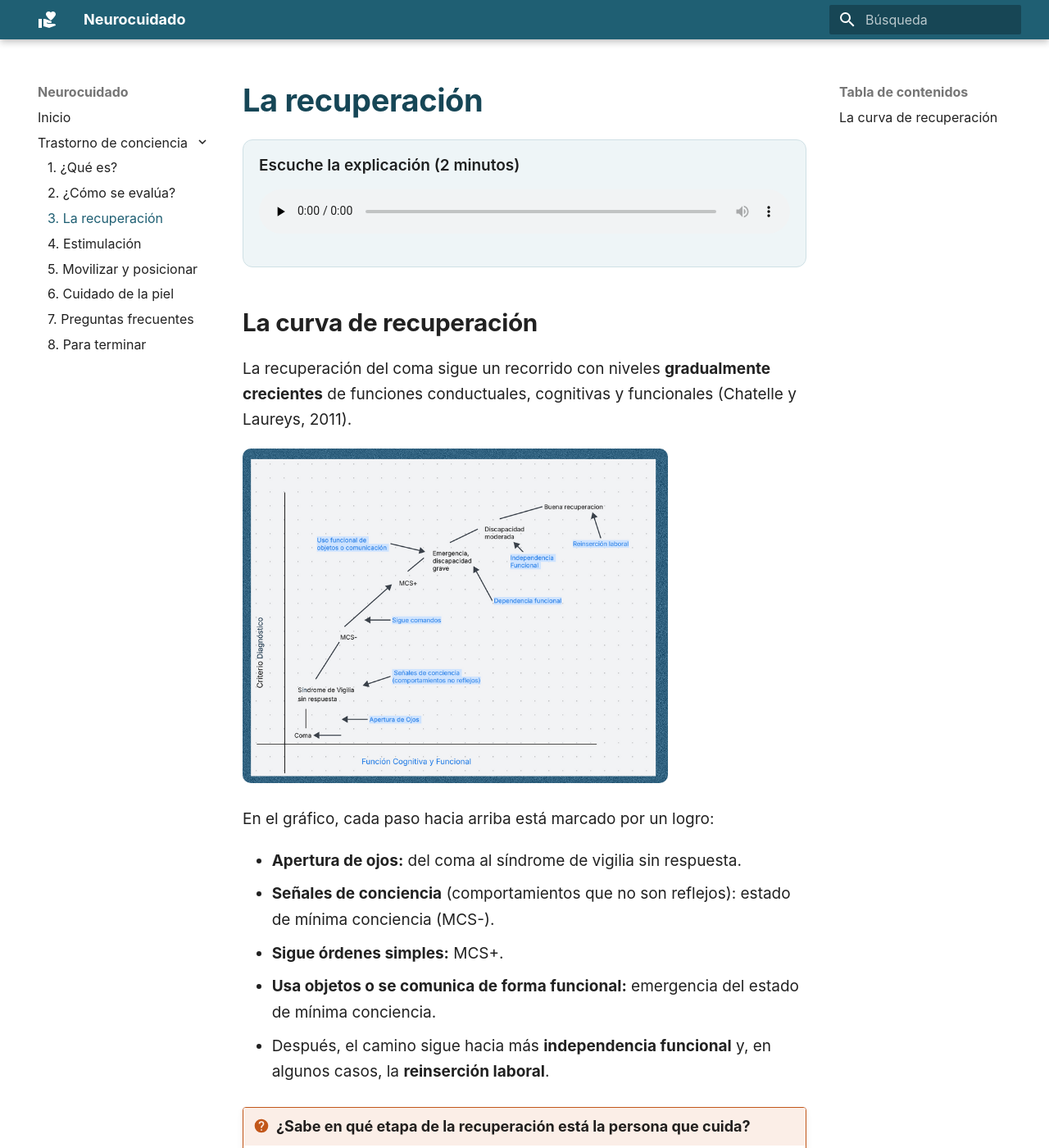
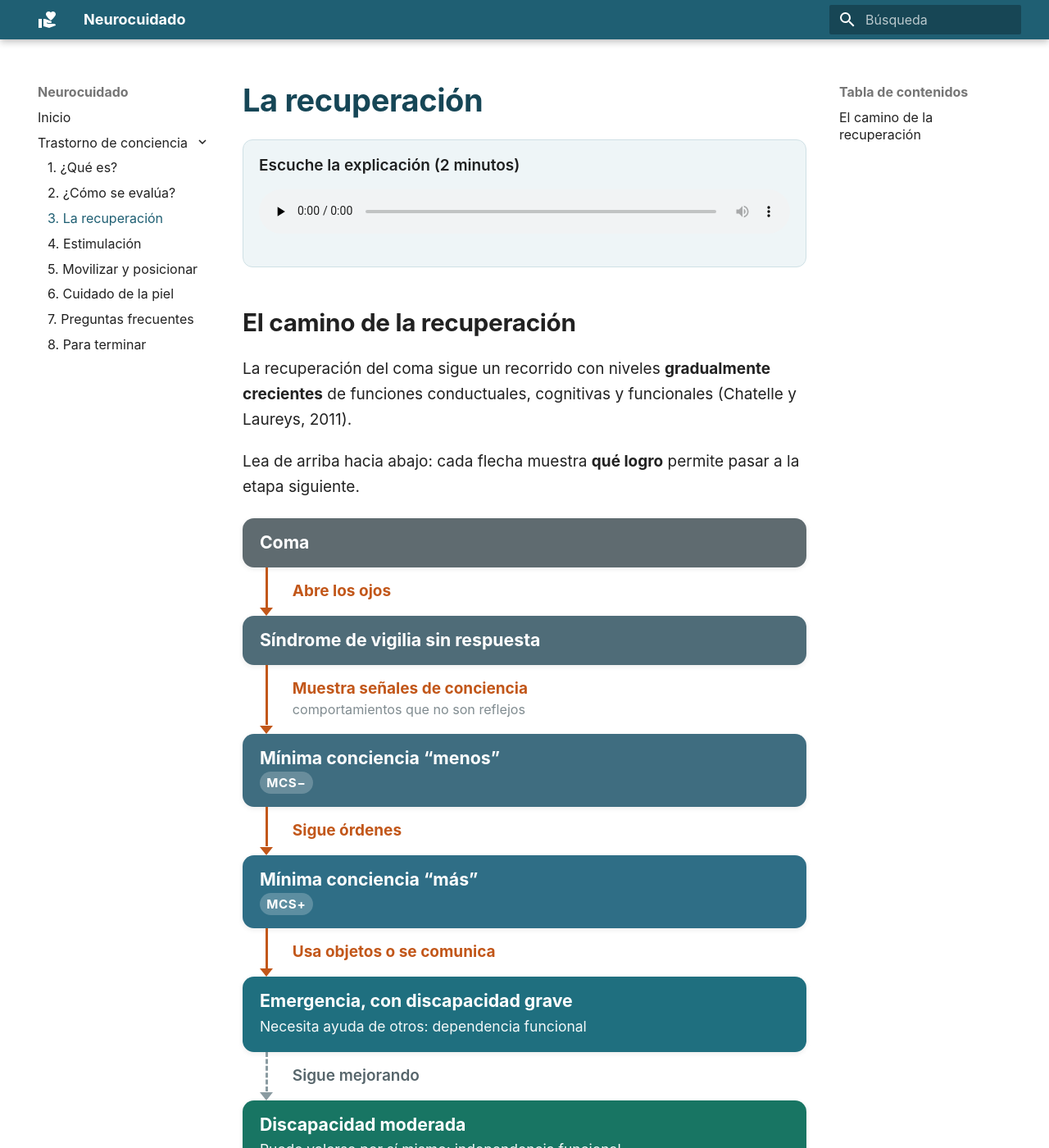
Before and after one commit to crespomj/neurocuidado, an MkDocs documentation site: the page built from docs/trastorno-de-conciencia/03-recuperacion.md, in a window 1280 px wide and 1400 px high. Shown: the whole window at 82% size. Built offline with MkDocs 1.6.1 and Material for MkDocs 9.7.7, drawn with Linux system fonts in a browser that asks for light colours; some of the changed text lies outside the part shown.

Commit message:
Curva de recuperación como camino vertical para celular
Co-Authored-By: Claude Opus 5.5 <noreply@anthropic.com>
Claude-Session: https://claude.ai/code/session_01SDZ68pjYadW21tEqfzRRtj

```diff
--- a/docs/assets/estilos.css
+++ b/docs/assets/estilos.css
@@ -232,3 +232,76 @@
 @media (prefers-reduced-motion: reduce) {
   .md-typeset .tarjetas-barra span { transition: none; }
 }
+
+/* ---------- Camino de la recuperación ---------- */
+.md-typeset ol.camino {
+  list-style: none;
+  margin: 1.2em 0 .8em;
+  padding: 0;
+  display: flex;
+  flex-direction: column;
+  align-items: stretch;
+}
+.md-typeset ol.camino > li { margin: 0; padding: 0; }
+.md-typeset .camino .etapa {
+  display: flex;
+  flex-direction: column;
+  gap: .15em;
+  padding: .85em 1.1em;
+  border-radius: 14px;
+  color: #fff;
+  background: var(--etapa, #5d6f75);
+  box-shadow: 0 2px 6px rgba(0,0,0,.08);
+}
+.md-typeset .camino .etapa-nombre { font-size: 1.12em; font-weight: 700; line-height: 1.3; }
+.md-typeset .camino .etapa-sigla {
+  align-self: flex-start;
+  font-size: .8em;
+  font-weight: 700;
+  letter-spacing: .04em;
+  padding: .05em .55em;
+  border-radius: 999px;
+  background: rgba(255,255,255,.22);
+}
+.md-typeset .camino .etapa-detalle { font-size: .92em; opacity: .95; }
+/* De apagado a vivo a medida que avanza la recuperación */
+.md-typeset .camino .e1 { --etapa: #5f6b70; }
+.md-typeset .camino .e2 { --etapa: #4f6c78; }
+.md-typeset .camino .e3 { --etapa: #3f6d80; }
+.md-typeset .camino .e4 { --etapa: #2f6e86; }
+.md-typeset .camino .e5 { --etapa: #1f6f7f; }
+.md-typeset .camino .e6 { --etapa: #187563; }
+.md-typeset .camino .e7 { --etapa: #1e7a46; }
+
+.md-typeset .camino .paso {
+  position: relative;
+  padding: .9em 0 .9em 3.2em;
+  font-weight: 700;
+  color: var(--md-accent-fg-color);
+  line-height: 1.3;
+}
+.md-typeset .camino .paso small { font-weight: 400; color: #56656b; font-size: .85em; }
+.md-typeset .camino .paso::before {          /* línea */
+  content: "";
+  position: absolute;
+  left: 1.45em; top: 0; bottom: .55em;
+  border-left: 3px solid var(--md-accent-fg-color);
+}
+.md-typeset .camino .paso::after {           /* punta de flecha */
+  content: "";
+  position: absolute;
+  left: calc(1.45em - 7px); bottom: 0;
+  border: 8px solid transparent;
+  border-top: 10px solid var(--md-accent-fg-color);
+  border-bottom: 0;
+}
+.md-typeset .camino .paso-suave { color: #56656b; font-weight: 600; }
+.md-typeset .camino .paso-suave::before { border-left-style: dashed; border-color: #8a9ba1; }
+.md-typeset .camino .paso-suave::after { border-top-color: #8a9ba1; }
+.md-typeset .camino-nota {
+  font-size: .9em;
+  color: #3b4a50;
+  background: var(--nc-suave);
+  border-radius: 10px;
+  padding: .7em .9em;
+}
--- a/docs/trastorno-de-conciencia/03-recuperacion.md
+++ b/docs/trastorno-de-conciencia/03-recuperacion.md
@@ -6,19 +6,49 @@ Escuche la explicación (2 minutos)
 <audio controls preload="none" src="medios/recuperacion.mp3"></audio>
 </div>
 
-## La curva de recuperación
+## El camino de la recuperación
 
 La recuperación del coma sigue un recorrido con niveles **gradualmente crecientes** de funciones conductuales, cognitivas y funcionales (Chatelle y Laureys, 2011).
 
-![Curva de recuperación: del coma al síndrome de vigilia sin respuesta, luego estado de mínima conciencia (MCS- y MCS+), emergencia con discapacidad grave, discapacidad moderada y buena recuperación](medios/curva-recuperacion.png)
+Lea de arriba hacia abajo: cada flecha muestra **qué logro** permite pasar a la etapa siguiente.
 
-En el gráfico, cada paso hacia arriba está marcado por un logro:
+<!-- Versión para celular del gráfico "Curva de recuperación". La nota final es agregada: validar con el equipo. -->
+<ol class="camino" aria-label="Etapas de la recuperación, de la menor a la mayor función">
+  <li class="etapa e1">
+    <span class="etapa-nombre">Coma</span>
+  </li>
+  <li class="paso">Abre los ojos</li>
+  <li class="etapa e2">
+    <span class="etapa-nombre">Síndrome de vigilia sin respuesta</span>
+  </li>
+  <li class="paso">Muestra señales de conciencia<br><small>comportamientos que no son reflejos</small></li>
+  <li class="etapa e3">
+    <span class="etapa-nombre">Mínima conciencia “menos”</span>
+    <span class="etapa-sigla">MCS−</span>
+  </li>
+  <li class="paso">Sigue órdenes</li>
+  <li class="etapa e4">
+    <span class="etapa-nombre">Mínima conciencia “más”</span>
+    <span class="etapa-sigla">MCS+</span>
+  </li>
+  <li class="paso">Usa objetos o se comunica</li>
+  <li class="etapa e5">
+    <span class="etapa-nombre">Emergencia, con discapacidad grave</span>
+    <span class="etapa-detalle">Necesita ayuda de otros: dependencia funcional</span>
+  </li>
+  <li class="paso paso-suave">Sigue mejorando</li>
+  <li class="etapa e6">
+    <span class="etapa-nombre">Discapacidad moderada</span>
+    <span class="etapa-detalle">Puede valerse por sí mismo: independencia funcional</span>
+  </li>
+  <li class="paso paso-suave">Sigue mejorando</li>
+  <li class="etapa e7">
+    <span class="etapa-nombre">Buena recuperación</span>
+    <span class="etapa-detalle">Puede volver a trabajar: reinserción laboral</span>
+  </li>
+</ol>
 
-- **Apertura de ojos:** del coma al síndrome de vigilia sin respuesta.
-- **Señales de conciencia** (comportamientos que no son reflejos): estado de mínima conciencia (MCS-).
-- **Sigue órdenes simples:** MCS+.
-- **Usa objetos o se comunica de forma funcional:** emergencia del estado de mínima conciencia.
-- Después, el camino sigue hacia más **independencia funcional** y, en algunos casos, la **reinserción laboral**.
+<p class="camino-nota">Cada persona recorre este camino a su propio ritmo, y no todas llegan a todas las etapas. El equipo puede orientarle sobre la situación de la persona que cuida.</p>
 
 !!! pausa "¿Sabe en qué etapa de la recuperación está la persona que cuida?"
     Lo invitamos a pensar en qué etapa de la recuperación se encuentra la persona que está cuidando.
```
